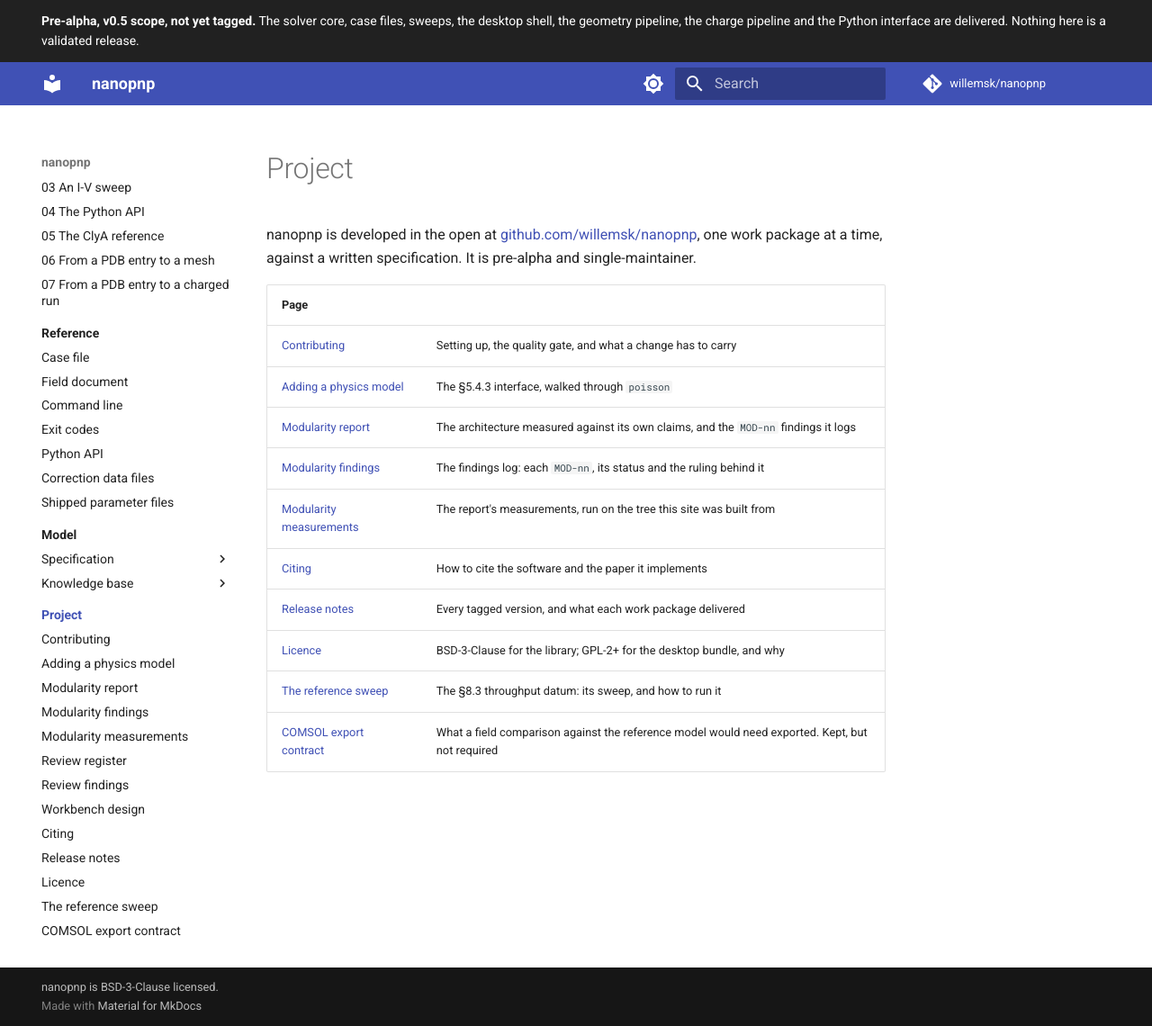
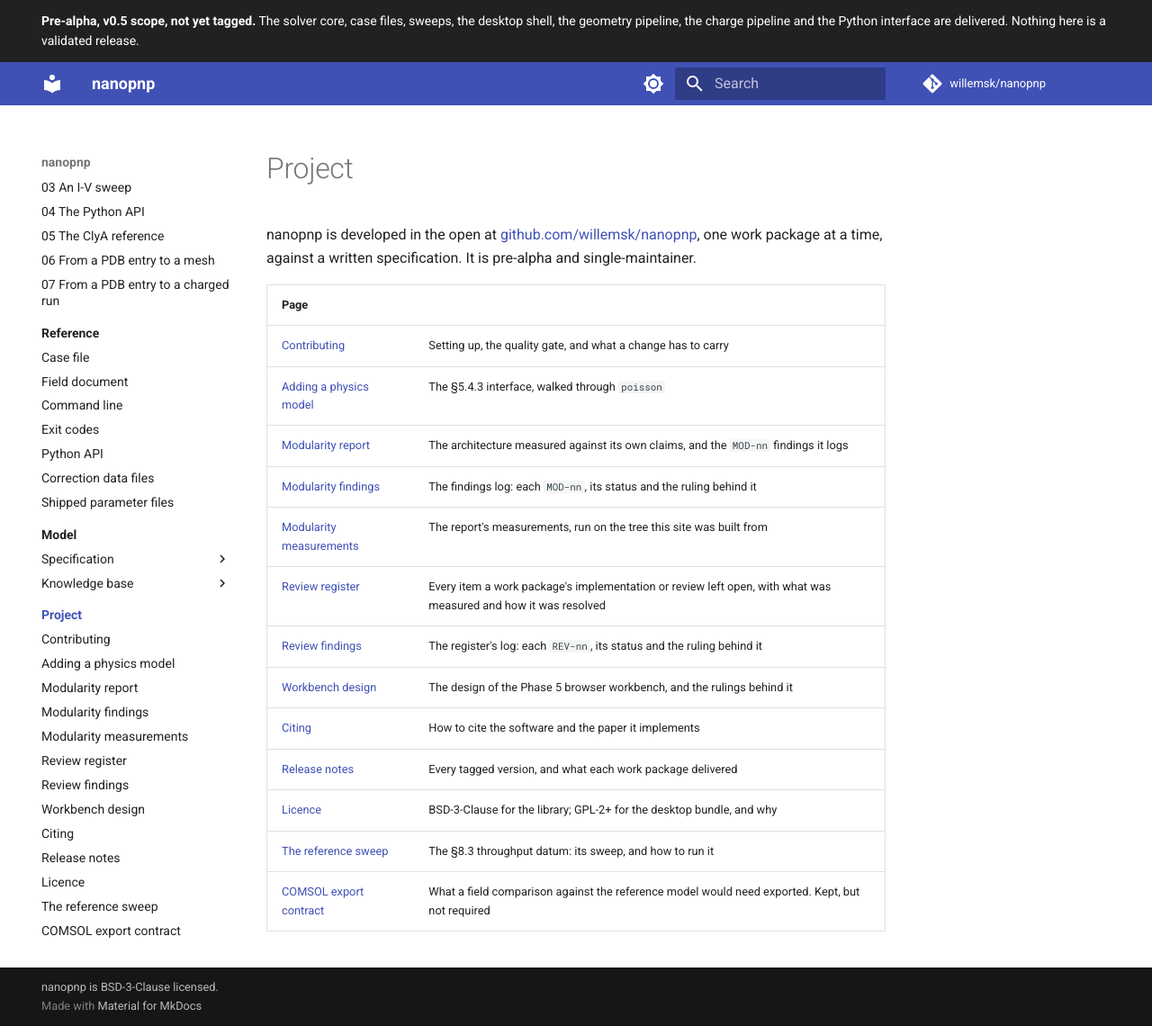
Before and after one commit to willemsk/nanopnp, an MkDocs documentation site: the page built from docs/project/index.md, in a window 1280 px wide and 1140 px high. Shown: the whole window at 90% size. Built offline with MkDocs 1.6.1 and Material for MkDocs 9.7.7, drawn with Linux system fonts in a browser that asks for light colours; comment, search, counter and statistics services are not loaded.

Commit message:
docs: the findings logs rest on review, not a withdrawn test
The modularity and review logs no longer cite test_findings_logs.py
(VER-63 is withdrawn); the review register's areas gain provenance and
tooling; the project index names its three missing pages.

Discharges WP58 item 2 (D4).

Co-Authored-By: Claude Sonnet 5.5 <noreply@anthropic.com>
Claude-Session: https://claude.ai/code/session_01DnBK7cgK9Bu5V4upzvSUPX

```diff
--- a/docs/project/index.md
+++ b/docs/project/index.md
@@ -11,6 +11,9 @@ against a written specification. It is pre-alpha and single-maintainer.
 | [Modularity report](modularity.md) | The architecture measured against its own claims, and the `MOD-nn` findings it logs |
 | [Modularity findings](modularity-findings.md) | The findings log: each `MOD-nn`, its status and the ruling behind it |
 | [Modularity measurements](../_generated/project/modularity-measurements.md) | The report's measurements, run on the tree this site was built from |
+| [Review register](review-items.md) | Every item a work package's implementation or review left open, with what was measured and how it was resolved |
+| [Review findings](review-findings.md) | The register's log: each `REV-nn`, its status and the ruling behind it |
+| [Workbench design](../design/workbench.md) | The design of the Phase 5 browser workbench, and the rulings behind it |
 | [Citing](citing.md) | How to cite the software and the paper it implements |
 | [Release notes](../_generated/project/changelog.md) | Every tagged version, and what each work package delivered |
 | [Licence](licence.md) | BSD-3-Clause for the library; GPL-2+ for the desktop bundle, and why |
```
Also changed, not shown: docs/plans/wp58-documentation-increment-4.md (+4 -4 lines), docs/project/modularity-findings.md (+1 -1 lines), docs/project/review-findings.md (+3 -2 lines).
